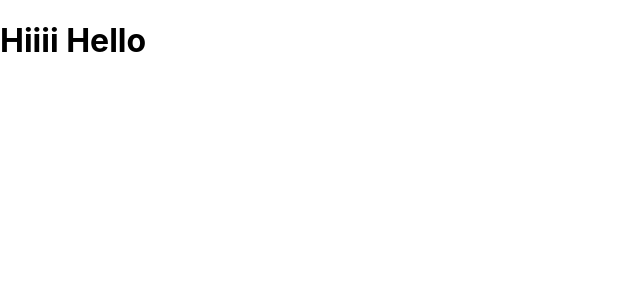
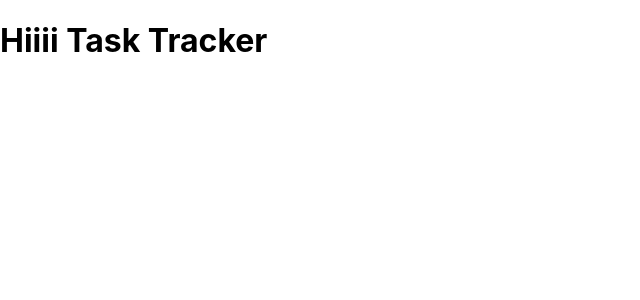
Before and after one commit to Mahsa1990a/react-task-tracker, a React (Create React App) app: page / in a window 1280 px wide. Shown: the top 300 px of the page, without its empty margins (0-640 px from the left). Built offline with nearby package versions, Linux system fonts and the light colour scheme; the HTML template or start-up script is replaced by a standard one.

Commit message:
added defaultProps instead of pass it tp App

```diff
--- a/src/App.js
+++ b/src/App.js
@@ -6,7 +6,7 @@ function App() {
 
     //all should be insde dev
     <div className="container">
-      <Header title='Hello' />
+      <Header />
     </div>
   );
 }
--- a/src/components/Header.jsx
+++ b/src/components/Header.jsx
@@ -6,4 +6,9 @@ const Header = (props) => {
   )
 }
 
+//or we don't need to pass it to Header in App, instead we do:
+Header.defaultProps = {
+  title: 'Task Tracker',
+}
+
 export default Header;
```
